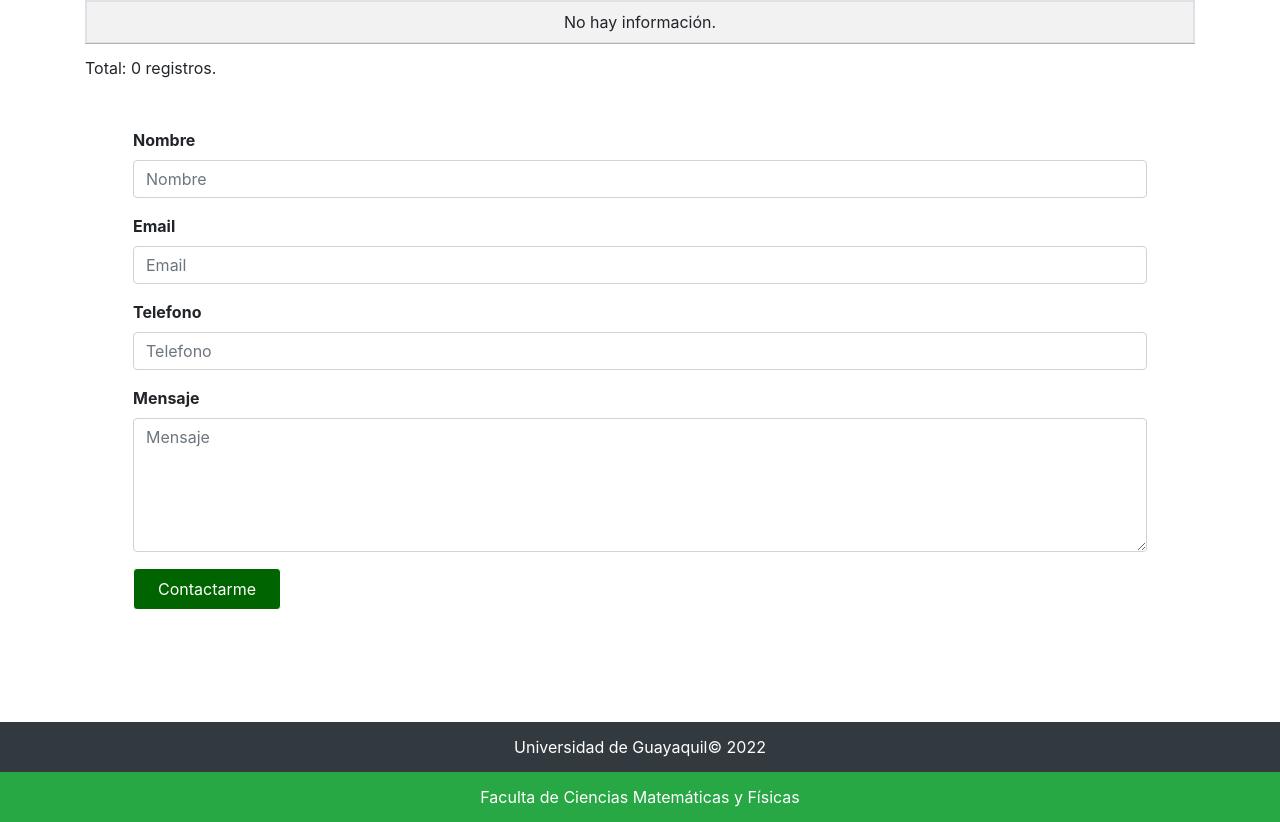
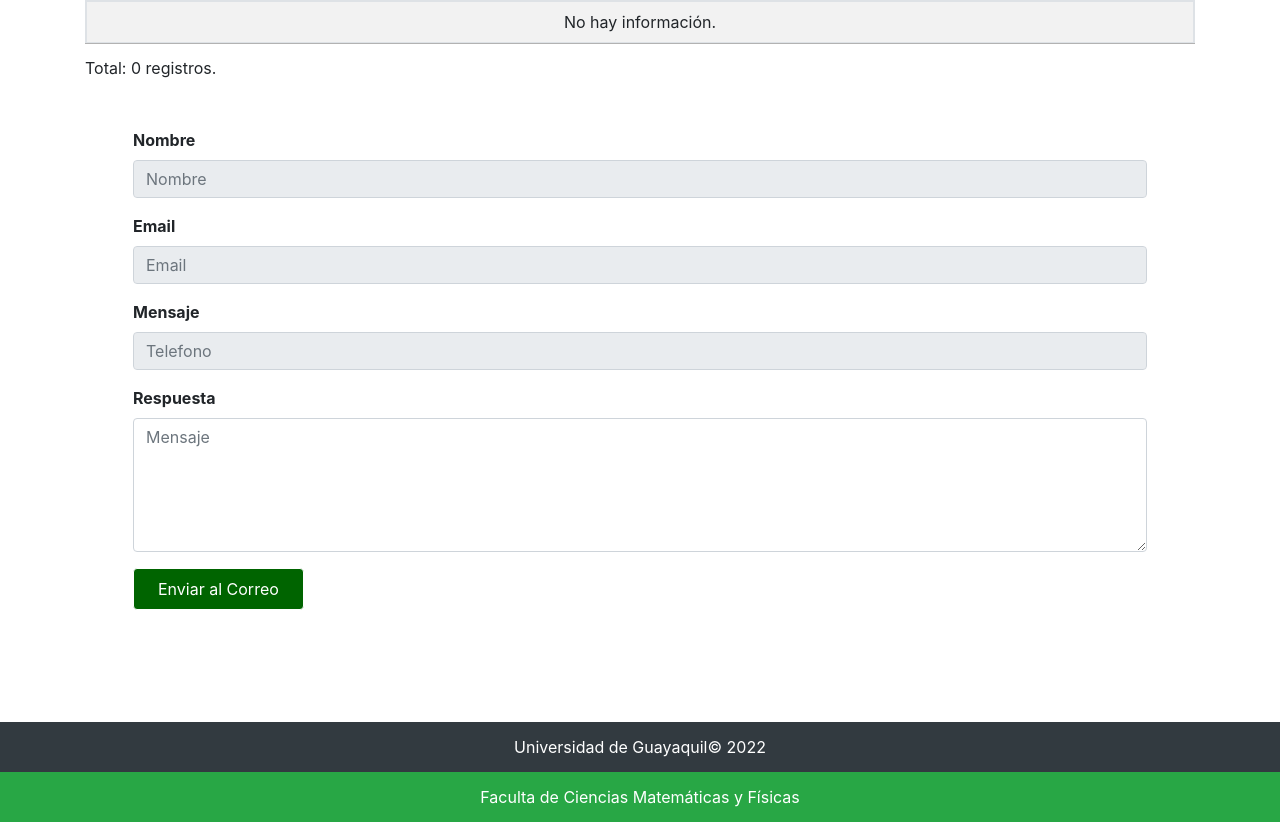
Before and after one commit to kgalarza95/proyecto_ug_php, a PHP site: page /mvc.php in a window 1280 px wide. Shown: the part 243-1065 px from the top of the page. Run offline with PHP 8.4, Linux system fonts and the light colour scheme; data that the repository does not hold is empty; some libraries are stand-ins or nearby versions.

Commit message:
ultimo commit antes de irme a dormir donde se agrega estilo de datatable

```diff
--- a/js/validaciones.js
+++ b/js/validaciones.js
@@ -80,8 +80,7 @@ function llenarTabla(tabla, filas) {
       idRegistro = datoCelda.id;
       document.getElementById("nombre").value = datoCelda.nombre;
       document.getElementById("email").value = datoCelda.correo;
-      document.getElementById("telefono").value = datoCelda.respuesta;
-      document.getElementById("mensaje").value = datoCelda.mensaje;
+      document.getElementById("telefono").value = datoCelda.mensaje;
     }
   });
 }
--- a/vista/mvc.php
+++ b/vista/mvc.php
@@ -10,6 +10,24 @@
     <!--<link rel="stylesheet" href="estilosForm.css";>-->
     <?php include "../generales/head.php"; ?>
     <link rel="stylesheet" type="text/css" href="https://cdn.datatables.net/1.12.1/css/jquery.dataTables.css">
+
+    <style>
+        table.dataTable tbody tr.selected {
+            color: white !important;
+            background-color: #2bab0d !important;
+        }
+
+        #tblInf tbody tr.selected {
+
+            background-color: #2bab0d !important;
+        }
+
+        table.dataTable tbody tr.selected>* {
+            box-shadow: inset 0 0 0 9999px rgb(0 102 18) !important;
+            color: white;
+        }
+    </style>
+
 </head>
 
 <body>
@@ -42,26 +60,26 @@
                     <div class="row form-group">
                         <div class="col-md-12 mb-3 mb-md-0">
                             <label class="font-weight-bold" for="nombre">Nombre</label>
-                            <input type="text" name="nombre" id="nombre" class="form-control" placeholder="Nombre" onkeypress='return soloLetras(event)'>
+                            <input type="text" name="nombre" id="nombre" class="form-control" placeholder="Nombre" onkeypress='return soloLetras(event)' disabled>
                         </div>
                     </div>
                     <div class="row form-group">
                         <div class="col-md-12">
                             <label class="font-weight-bold" for="email">Email</label>
-                            <input type="email" id="email" name="email" class="form-control" placeholder="Email">
+                            <input type="email" id="email" name="email" class="form-control" placeholder="Email" disabled>
                         </div>
                     </div>
 
                     <div class="row form-group">
                         <div class="col-md-12 mb-3 mb-md-0">
-                            <label class="font-weight-bold" for="telefono">Telefono</label>
-                            <input type="text" id="telefono" name="telefono" class="form-control" placeholder="Telefono" maxlength="10" onkeypress=' return soloNumeros(event)'>
+                            <label class="font-weight-bold" for="telefono">Mensaje</label>
+                            <input type="text" id="telefono" name="telefono" class="form-control" placeholder="Telefono" maxlength="10" onkeypress=' return soloNumeros(event)' disabled>
                         </div>
                     </div>
 
                     <div class="row form-group">
                         <div class="col-md-12">
-                            <label class="font-weight-bold" for="mensaje">Mensaje</label>
+                            <label class="font-weight-bold" for="mensaje">Respuesta</label>
                             <textarea name="mensaje" id="mensaje" cols="30" rows="5" class="form-control" placeholder="Mensaje"></textarea>
                         </div>
                     </div>
@@ -70,7 +88,7 @@
 
                     <div class="row form-group">
                         <div class="col-md-12">
-                            <button type="submit" class="btn btn-primary pill px-4 py-2" id="btn_enviar" name="btn_enviar" value="Contactarme">Contactarme</button>
+                            <button type="submit" class="btn btn-primary pill px-4 py-2" id="btn_enviar" name="btn_enviar" value="Contactarme">Enviar al Correo</button>
                         </div>
                     </div>
 
```
